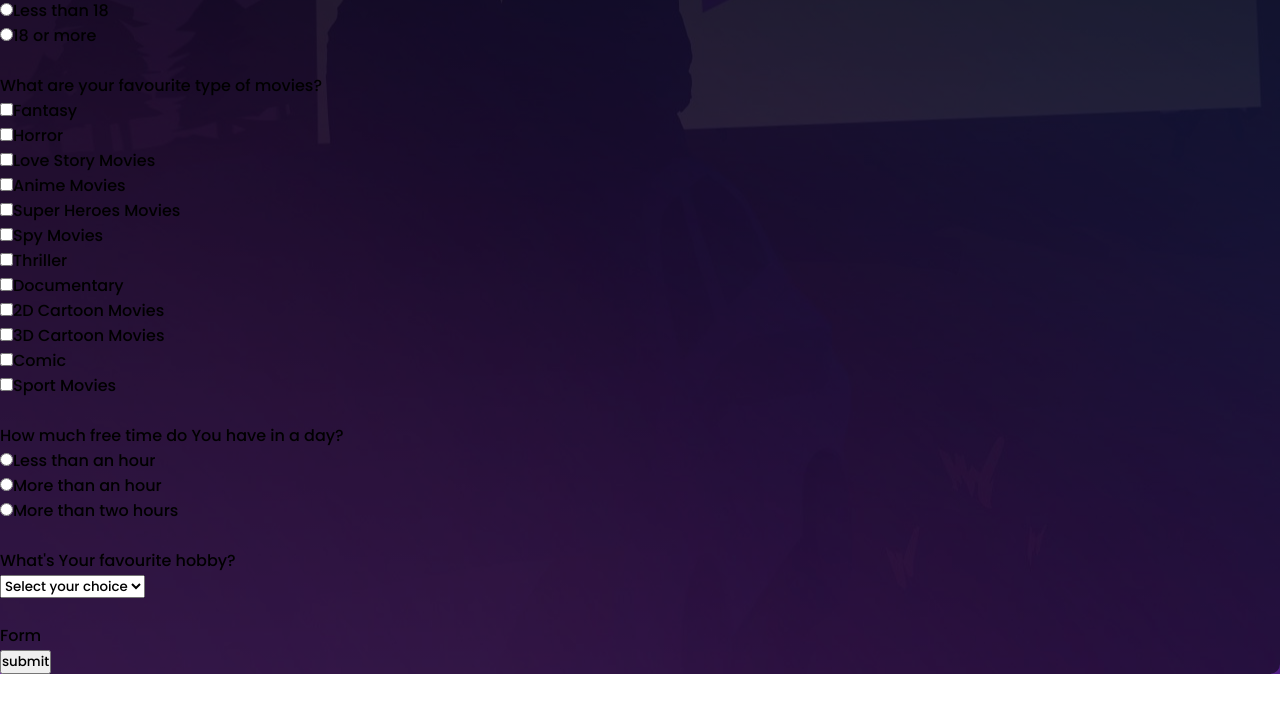
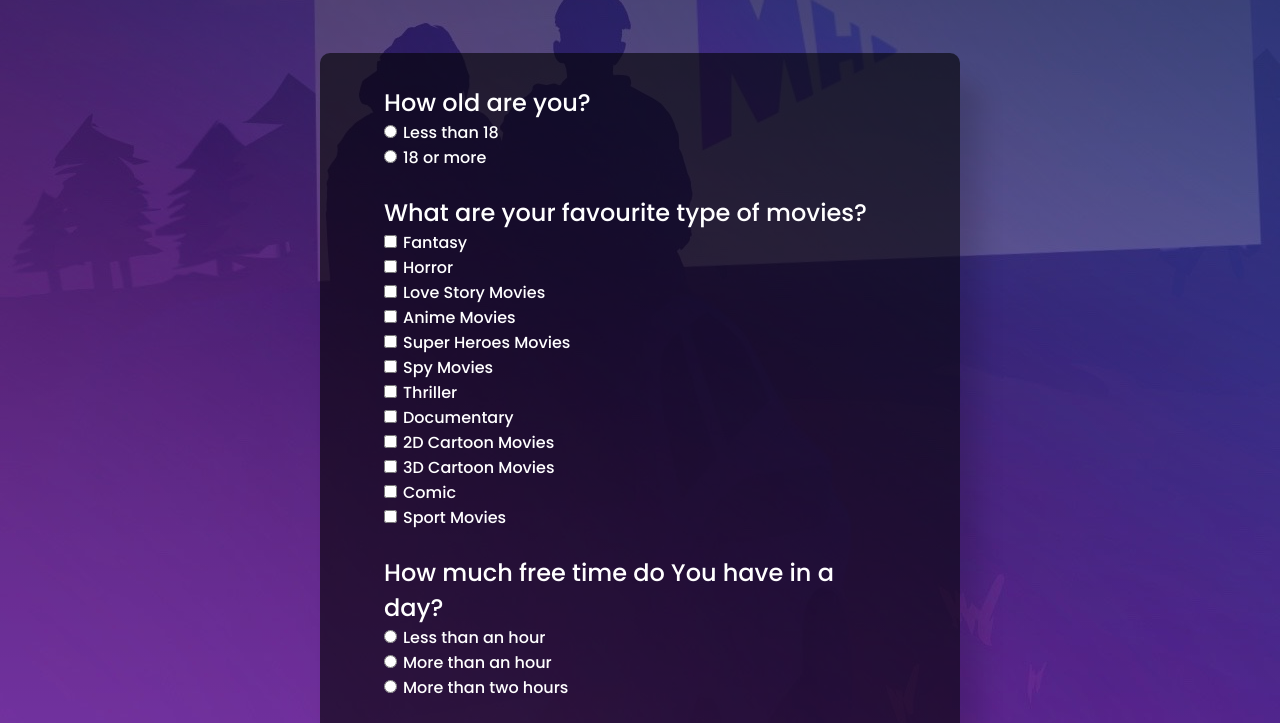
Before and after one commit to Ale01Dolce/MovHint, a plain HTML site: page client/questionary.html in a window 1280 px wide. Shown: the part 307-1030 px from the top of the page. Before the commit the page ends 981 px from the top, so only its background shows below. Drawn offline with nearby package versions, Linux system fonts and the light colour scheme.

Commit message:
Add questionary page css style.

```diff
--- a/client/css/style.css
+++ b/client/css/style.css
@@ -503,4 +503,60 @@ header{
     background: rgba(0,0,0,0.6);
     box-shadow: 20px 30px 25px rgba(0,0,0,0.15);
     border-radius: 10px;
+    display: inline-block;
+    margin: 80px auto;
+    margin-left: 33%;
+    margin-right: 20%;
 }
+
+.quest-form #content-1{
+    padding: 2em 4em 2em 4em;
+    flex-wrap: wrap;
+    justify-content: center;
+}
+
+.quest-form #content-1 .quest{
+    color: white;
+    font-size: 1.5em;
+    text-align: center;
+}
+
+input[type="radio"i]{
+    margin-right: 6px;
+}
+
+input[type="checkbox"i]{
+    margin-right: 6px;
+}
+
+.quest-form #content-1 .choice{
+    color: black;
+}
+
+.text-quest{
+    color: white;
+}
+
+
+.quest-form #content-1 .sub-btm{
+    color: black;
+}
+
+@media (max-width: 1420px) {
+    .quest-form{
+        margin-left: 25%;
+        margin-right: 25%;
+    }
+}
+
+@media (max-width: 600px) {
+    .quest-form{
+        margin-left: 1%;
+        margin-right: 1%;
+    }
+
+    .quest-h h1{
+        font-size: clamp(30px, 10vw, 120px);
+    }
+
+}
--- a/client/questionary.html
+++ b/client/questionary.html
@@ -43,33 +43,33 @@
 <section>
   <form class="quest-form">
     <div id="content-1">
-      <label>How old are you?</label><br>
-      <input type="radio" name="age" class="larger" value="not18">Less than 18<br>
-      <input type="radio" name="age" class="larger" value="yes18">18 or more<br><br>
+      <label class="quest">How old are you?</label><br>
+      <input type="radio" name="age" class="larger" value="not18"><span class="text-quest">Less than 18</span><br>
+      <input type="radio" name="age" class="larger" value="yes18"><span class="text-quest">18 or more</span><br><br>
 
-      <label>What are your favourite type of movies?</label><br>
-      <input type="checkbox" name="fmovie">Fantasy<br>
-      <input type="checkbox" name="fmovie">Horror<br>
-      <input type="checkbox" name="fmovie">Love Story Movies<br>
-      <input type="checkbox" name="fmovie">Anime Movies<br>
-      <input type="checkbox" name="fmovie">Super Heroes Movies<br>
-      <input type="checkbox" name="fmovie">Spy Movies<br>
-      <input type="checkbox" name="fmovie">Thriller<br>
-      <input type="checkbox" name="fmovie">Documentary<br>
-      <input type="checkbox" name="fmovie">2D Cartoon Movies<br>
-      <input type="checkbox" name="fmovie">3D Cartoon Movies<br>
-      <input type="checkbox" name="fmovie">Comic<br>
-      <input type="checkbox" name="fmovie">Sport Movies<br>
+      <label class="quest">What are your favourite type of movies?</label><br>
+      <input type="checkbox" name="fmovie"><span class="text-quest">Fantasy</span><br>
+      <input type="checkbox" name="fmovie"><span class="text-quest">Horror</span><br>
+      <input type="checkbox" name="fmovie"><span class="text-quest">Love Story Movies</span><br>
+      <input type="checkbox" name="fmovie"><span class="text-quest">Anime Movies</span><br>
+      <input type="checkbox" name="fmovie"><span class="text-quest">Super Heroes Movies</span><br>
+      <input type="checkbox" name="fmovie"><span class="text-quest">Spy Movies</span><br>
+      <input type="checkbox" name="fmovie"><span class="text-quest">Thriller</span><br>
+      <input type="checkbox" name="fmovie"><span class="text-quest">Documentary</span><br>
+      <input type="checkbox" name="fmovie"><span class="text-quest">2D Cartoon Movies</span><br>
+      <input type="checkbox" name="fmovie"><span class="text-quest">3D Cartoon Movies</span><br>
+      <input type="checkbox" name="fmovie"><span class="text-quest">Comic</span><br>
+      <input type="checkbox" name="fmovie"><span class="text-quest">Sport Movies</span><br>
       <br>
 
-      <label>How much free time do You have in a day?</label><br>
-      <input type="radio" name="hours" class="larger" value="less_h">Less than an hour<br>
-      <input type="radio" name="hours" class="larger" value="more_h">More than an hour<br>
-      <input type="radio" name="hours" class="larger" value="more_2h">More than two hours<br>
+      <label class="quest">How much free time do You have in a day?</label><br>
+      <input type="radio" name="hours" class="larger" value="less_h"><span class="text-quest">Less than an hour</span><br>
+      <input type="radio" name="hours" class="larger" value="more_h"><span class="text-quest">More than an hour</span><br>
+      <input type="radio" name="hours" class="larger" value="more_2h"><span class="text-quest">More than two hours</span><br>
       <br>
 
-      <label>What's Your favourite hobby?</label><br>
-      <select>
+      <label class="quest">What's Your favourite hobby?</label><br>
+      <select class="choice">
         <option type="radio" name="fhobby" value="Nochoice">Select your choice</option>
         <option type="radio" name="fhobby" value="Sing">Singing</option>
         <option type="radio" name="fhobby" value="Dance">Dancing</option>
@@ -84,9 +84,7 @@
         <option type="radio" name="fhobby" value="Study">Studing</option>
       </select><br><br>
 
-      <label>Form</label><br>
-
-      <input type="submit" value="submit">
+      <input type="submit" value="submit" class="sub-btm">
     </div>
   </form>
 </section>
```
